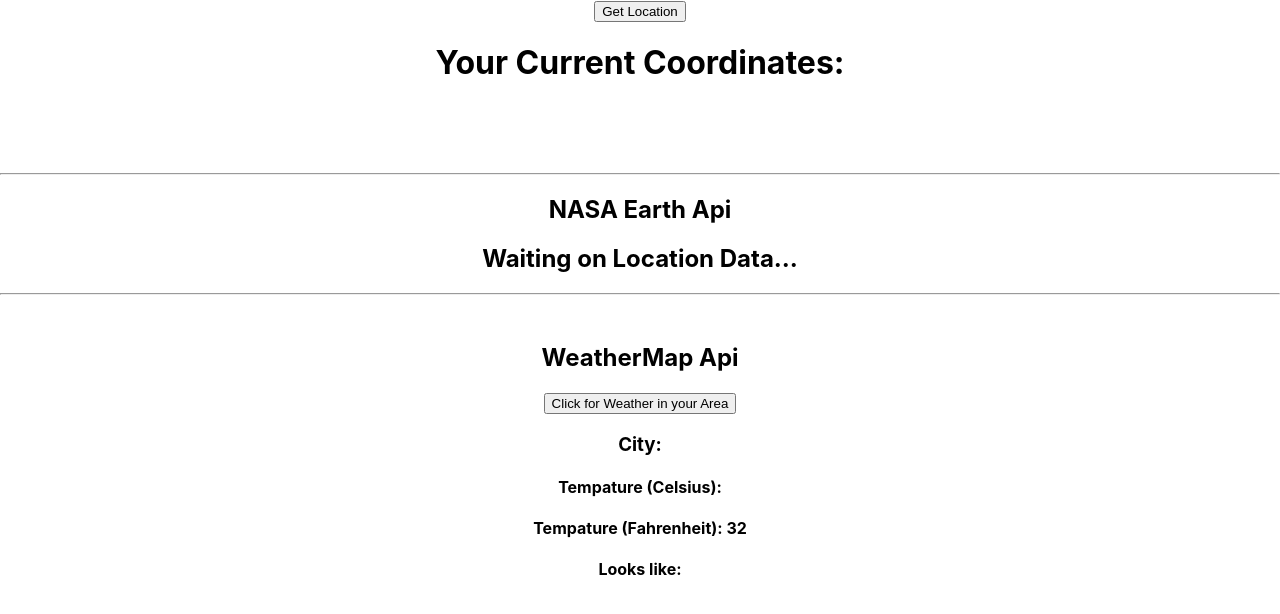
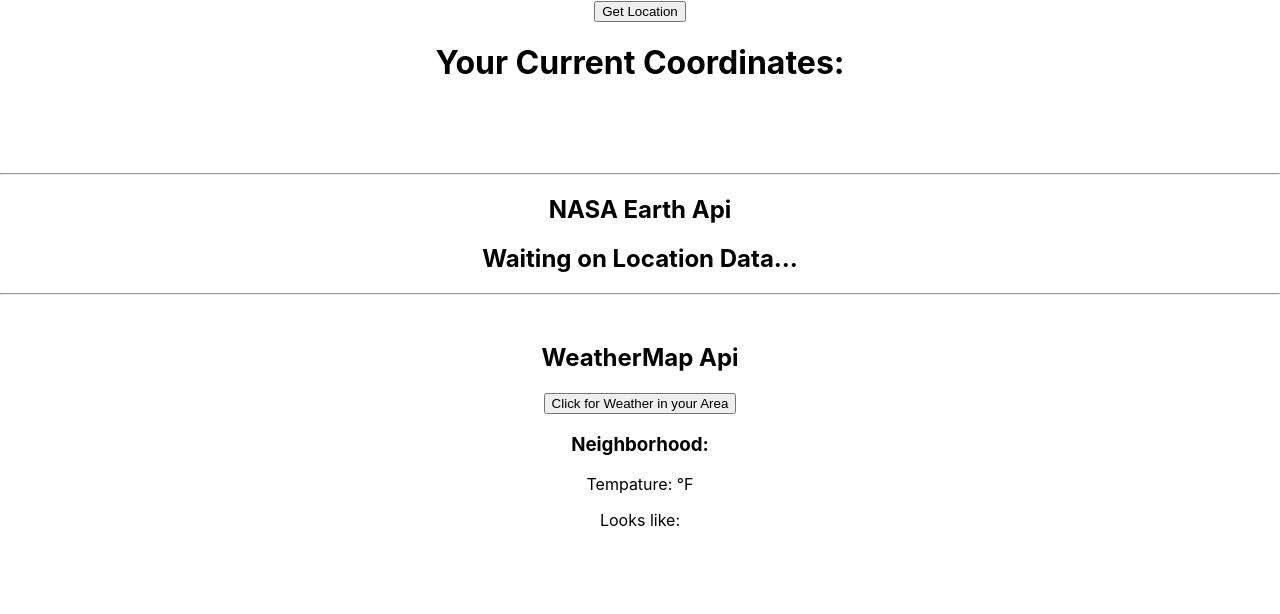
Before and after one commit to jonahtabb/teamGit, a React (Create React App) app in the folder 72-hour-project/: page / in a window 1280 px wide. Shown: the top 614 px of the page. Built offline with nearby package versions, Linux system fonts and the light colour scheme.

Commit message:
cleaning the code

```diff
--- a/72-hour-project/src/components/WeatherComp.js
+++ b/72-hour-project/src/components/WeatherComp.js
@@ -3,12 +3,13 @@
 
 const WeatherComp = (props) => {
  //const apiKey = 'a68142f16f5a91861dee80d5b3842040'
- const baseURL = `https://api.openweathermap.org/data/2.5/weather?lat=${props.latitude}&lon=${props.longitude}&units=metric&appid=a68142f16f5a91861dee80d5b3842040`;
+ const baseURL = `https://api.openweathermap.org/data/2.5/weather?lat=${props.latitude}&lon=${props.longitude}&units=imperial&appid=a68142f16f5a91861dee80d5b3842040`;
 const testUrl = `api.openweathermap.org/data/2.5/weather?zip=46201,us&callback=test&appid=a68142f16f5a91861dee80d5b3842040`
 
-    const [mainTemp,setMainTemp] = useState('');
+    const [mainTemp,setMainTemp] = useState('')
     const [description,setDescription] = useState('');
     const [name, setName] = useState('')
+
 
 
 
@@ -21,6 +22,7 @@
         setName (weatherData.name);
         setMainTemp (Math.round(weatherData.main.temp));
         setDescription(weatherData.weather[0].description);
+
         console.log(weatherData)
 })
 
@@ -31,10 +33,13 @@
     <div>
         <h2>WeatherMap Api</h2>
         <button onClick={fetchData}>Click for Weather in your Area</button>
-        <h3>City: {name} </h3>
-        <h4>Tempature (Celsius): {mainTemp}</h4>
-        <h4>Tempature (Fahrenheit): {mainTemp * 1.8 + 32}</h4>
-        <h4>Looks like: {description}</h4>
+
+
+        <h3>Neighborhood: {name} </h3>
+        <p>Tempature: {mainTemp} °F</p>
+        <p>Looks like: {description} </p>
+
+
     </div>
 )}
 
```
